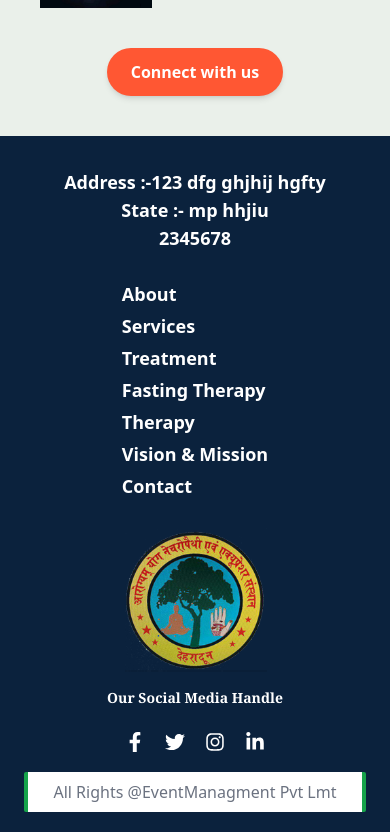
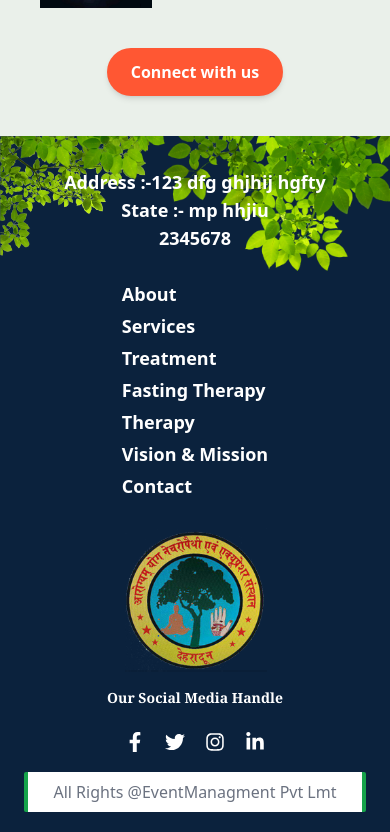
Before and after one commit to adityasinghchouhan1/Aayurvaan, a React (Vite) app in the folder Client/: page / in a window 390 px wide. Shown: the part 8295-9127 px from the top of the page. Built offline with nearby package versions, Linux system fonts and the light colour scheme.

Commit message:
change styling of footer

```diff
--- a/Client/src/Component/Footer/Footer.jsx
+++ b/Client/src/Component/Footer/Footer.jsx
@@ -1,6 +1,8 @@
 import React from 'react'
 import logo from '../../../public/logo-img.png'
 import { Link } from 'react-router-dom'
+import SideL from '../../../public/Side1-removebg-preview.png'
+import SideR from '../../../public/Leaf-PNG-HD-Quality.png'
 import {
   FaFacebookF,
   FaTwitter,
@@ -11,10 +13,18 @@ import {
 const Footer = () => {
   return (
     <>
-      <div className="bg-[#0b223d] px-6 pt-8 w-full flex flex-col justify-center items-center text-white font-Roboto">
+      <div className="bg-[#0b223d] px-6 pt-8 w-full flex flex-col justify-center items-center text-white font-Roboto overflow-hidden relative">
+        <img
+          src={SideL}
+          className=" absolute z-0 left-0 sm:w-[300px] w-[150px] top-0"
+        />
+        <img
+          src={SideR}
+          className=" absolute z-0 right-0 sm:w-[500px] w-[370px] top-0"
+        />
         <div className="flex flex-col sm:flex-row justify-around items-center w-full gap-7 sm:gap-0">
           {/* Address */}
-          <div className="flex flex-col justify-start text-start items-center sm:items-start text-lg font-bold">
+          <div className="flex flex-col justify-start text-start items-center sm:items-start text-lg font-bold z-10">
             <p> Address :-123 dfg ghjhij hgfty</p>
             <p>State :- mp hhjiu</p>
             <p>2345678</p>
@@ -48,7 +58,7 @@ const Footer = () => {
           </div>
 
           {/* Social Media */}
-          <div className="flex flex-col justify-center items-center gap-4">
+          <div className="flex flex-col justify-center items-center gap-4 z-10">
             <img
               src={logo}
               className="object-fit-cover bg-center bg-no-repeat w-36"
```
